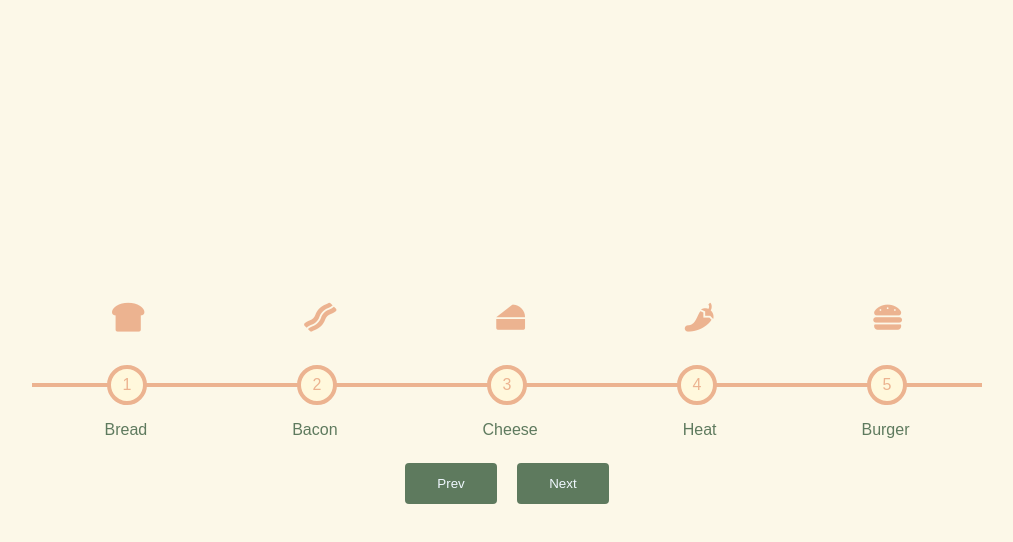
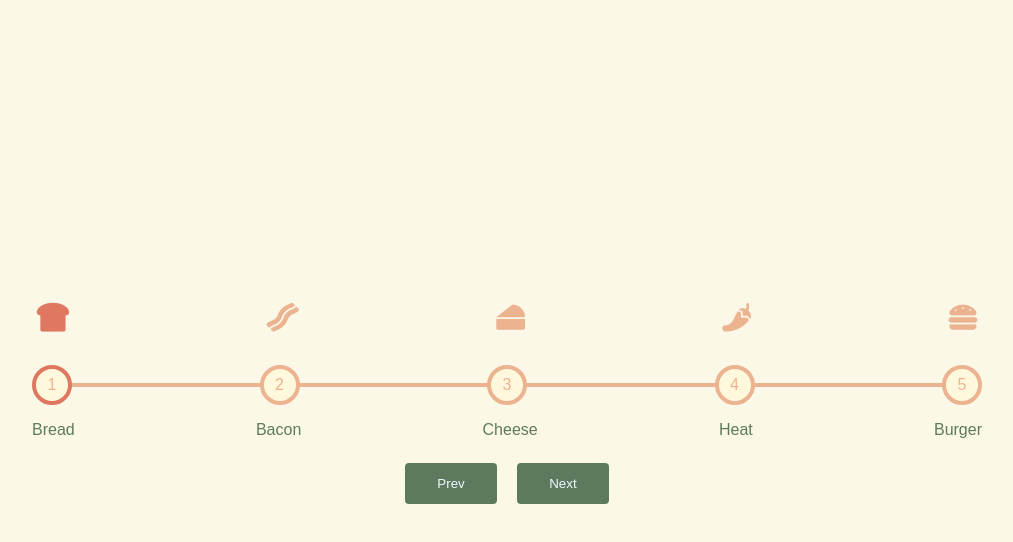
Before and after one commit to shmula1308/Progress-Steps, a plain HTML site: page index.html in a window 1280 px wide. Both pictures are taken after a click on the button "Next". Shown: the whole page, without its empty margins (133-1146 px from the left). Drawn offline with Linux system fonts and the light colour scheme.

Commit message:
updated js

```diff
--- a/css/styles.css
+++ b/css/styles.css
@@ -24,14 +24,15 @@ body {
 
 .progress-icons {
   display: flex;
-  justify-content: space-around;
+  justify-content: space-between;
   margin-bottom: 2em;
+  padding: 0 0.3em;
 }
 
-.progress-icons .fas {
+.fas {
   font-size: 1.8rem;
   color: #ecb390;
-  transition: 0.3s easi-in;
+  transition: 0.3s ease-in;
 }
 
 .progress-bar {
@@ -43,12 +44,13 @@ body {
   left: 0;
   z-index: -1;
   background-color: #df7861;
+  transition: 0.3s ease-in;
 }
 
 .progress-steps {
   position: relative;
   display: flex;
-  justify-content: space-around;
+  justify-content: space-between;
 }
 
 .progress-steps::before {
@@ -72,12 +74,12 @@ body {
   color: #ecb390;
   border: 4px solid #ecb390;
   background-color: cornsilk;
-  transition: 0.3s easi-in;
+  transition: 0.3s ease-in;
 }
 
 .progress-desc {
   display: flex;
-  justify-content: space-around;
+  justify-content: space-between;
   color: #5e7a5e;
 }
 
@@ -100,10 +102,10 @@ body {
   cursor: not-allowed;
 }
 
-.progress-step.active {
+.active {
   border: 4px solid #df7861;
 }
 
-.progress-icons .fas.active {
+.active-icon {
   color: #df7861;
 }
--- a/scripts/script.js
+++ b/scripts/script.js
@@ -1,28 +1,54 @@
 const next = document.querySelector("#next");
 const prev = document.querySelector("#prev");
 const circles = document.querySelectorAll('.progress-step');
+console.log(circles)
 const progressBar = document.querySelector('.progress-bar');
 const icons = document.querySelectorAll('.fas');
+console.log(icons)
 
 let currentItem = 0;
 next.addEventListener('click',() => {
     currentItem++;
-    if(currentItem > circles.length - 1){
-        currentItem = circles.length - 1;
+    if(currentItem > circles.length){
+        currentItem = circles.length;
     }
-
     update();
 })
 
 prev.addEventListener('click',() => {
-    currentItem++;
+    currentItem--;
     if(currentItem < 0){
         currentItem = 0;
     }
-
     update();
 })
 
 function update() {
+    circles.forEach((circle,idx) => {
+        if(idx < currentItem) {
+            circle.classList.add("active")
+        } else {
+            circle.classList.remove("active");
+        }
+    })
 
+    icons.forEach((icon,idx) => {
+        if(idx < currentItem) {
+            icon.classList.add('active-icon');
+        } else {
+            icon.classList.remove('active-icon');
+        }
+    })
+    const actives = document.querySelectorAll('.active');
+    progressBar.style.width = (actives.length - 1)/ (circles.length - 1) * 100 + "%";
+
+    if(currentItem === 0) {
+        prev.disabled = true;
+    }
+    else if(currentItem === circles.length) {
+        next.disabled = true;
+    } else {
+        next.disabled = false;
+        prev.disabled = false;
+    }
 }
```
Also changed, not shown: 1 other file.
